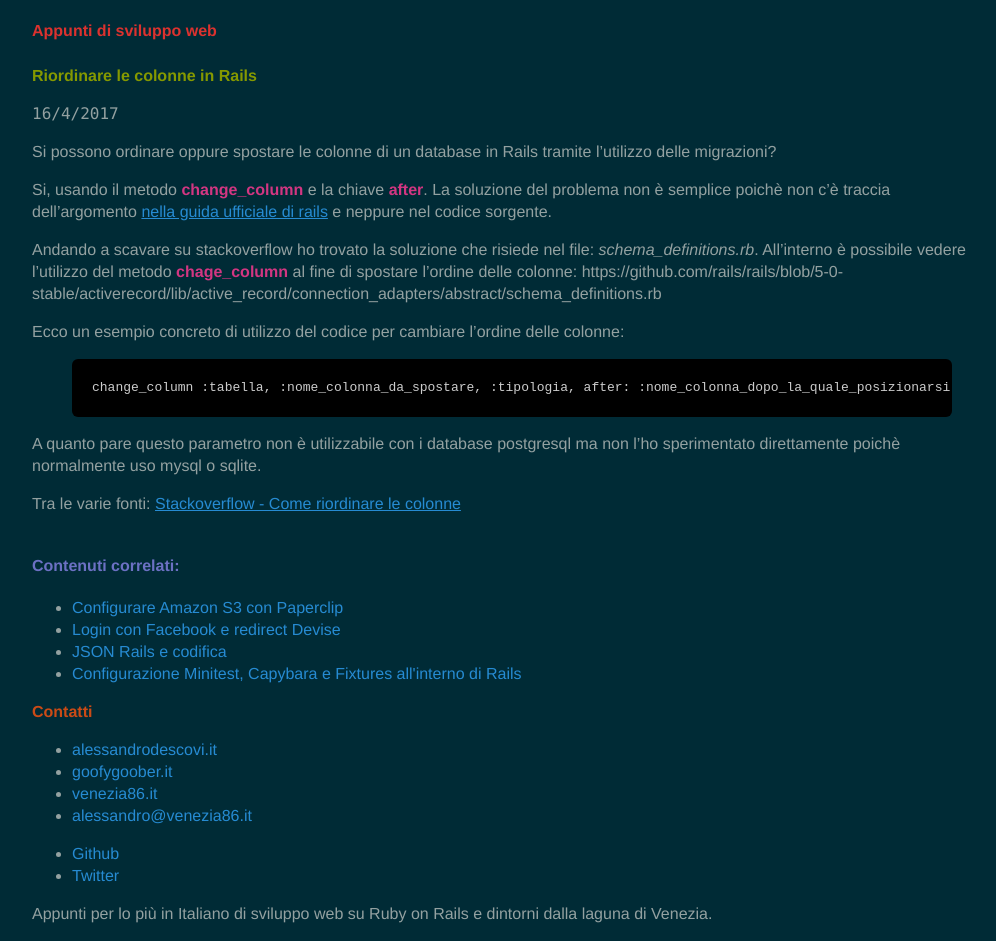
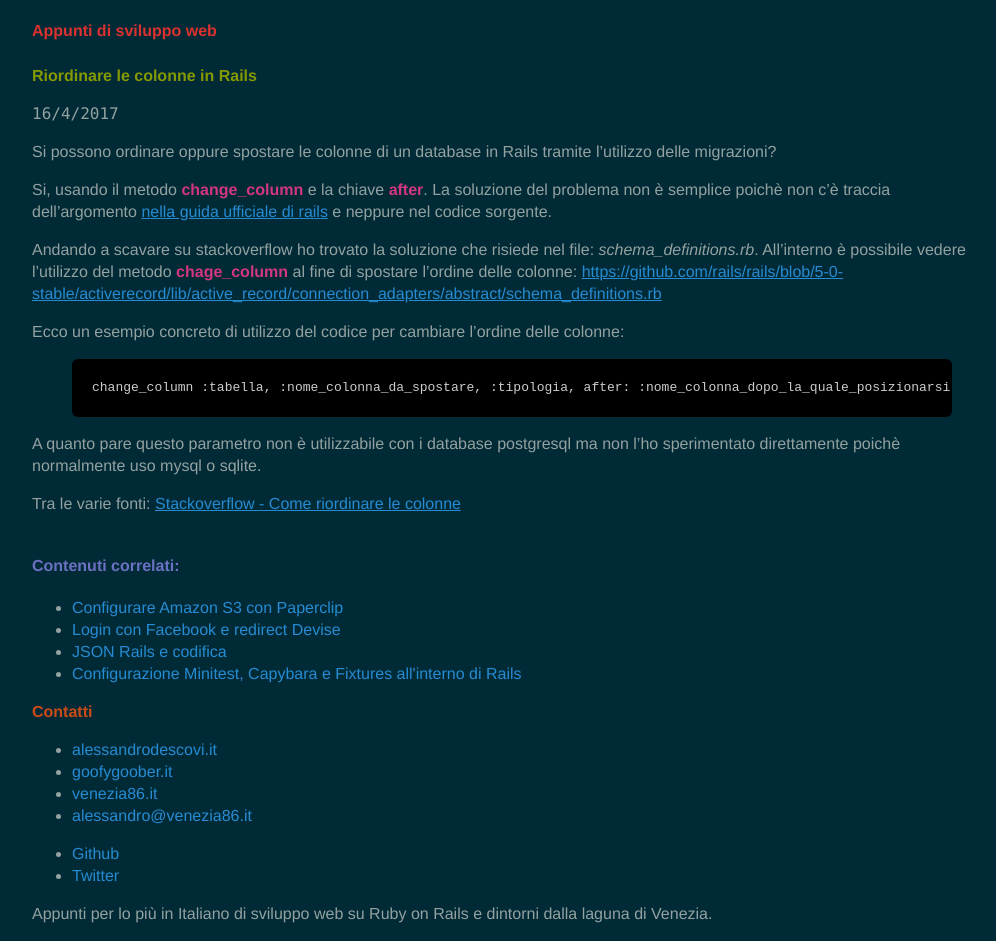
Before and after one commit to descovi/simonini.github.io, a Jekyll site: the page built from _posts/2017-04-16-riordinare-le-colonne-in-rails.md, in a window 1280 px wide. Shown: the whole page, without its empty margins (128-1124 px from the left). Built offline with Jekyll 4.4.1, drawn with Linux system fonts in a browser that asks for light colours; some of the changed lines change nothing that is shown.

Commit message:
link come link

```diff
--- a/_posts/2017-04-16-riordinare-le-colonne-in-rails.md
+++ b/_posts/2017-04-16-riordinare-le-colonne-in-rails.md
@@ -12,7 +12,7 @@ La soluzione del problema non è semplice poichè non c'è traccia dell'argoment
 
 Andando a scavare su stackoverflow ho trovato la soluzione che risiede nel file: _schema\_definitions.rb_.
 All'interno è possibile vedere l'utilizzo del metodo __chage_column__ al fine di spostare l'ordine delle colonne:
-https://github.com/rails/rails/blob/5-0-stable/activerecord/lib/active_record/connection_adapters/abstract/schema_definitions.rb
+[https://github.com/rails/rails/blob/5-0-stable/activerecord/lib/active_record/connection_adapters/abstract/schema_definitions.rb](https://github.com/rails/rails/blob/5-0-stable/activerecord/lib/active_record/connection_adapters/abstract/schema_definitions.rb)
 
 Ecco un esempio concreto di utilizzo del codice per cambiare l'ordine delle colonne:
 {% highlight ruby %}
```
